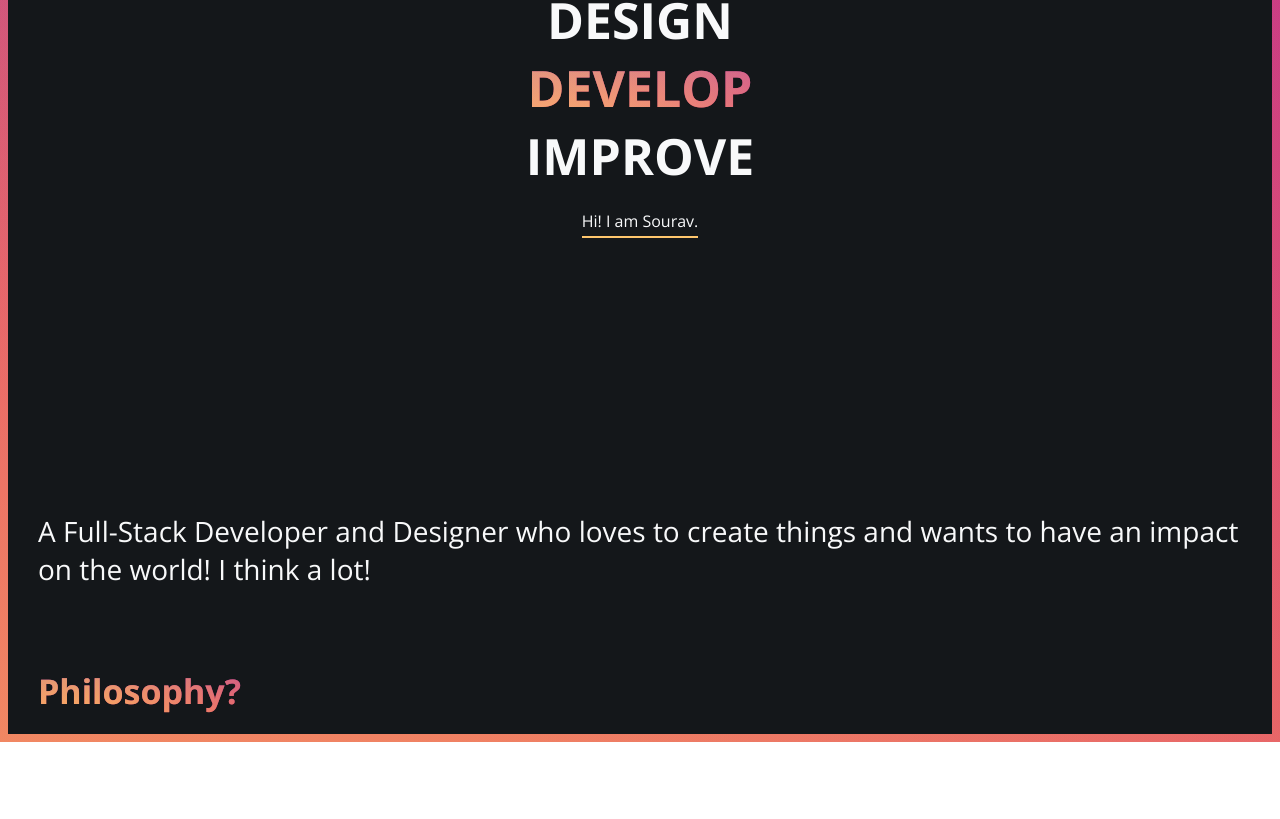
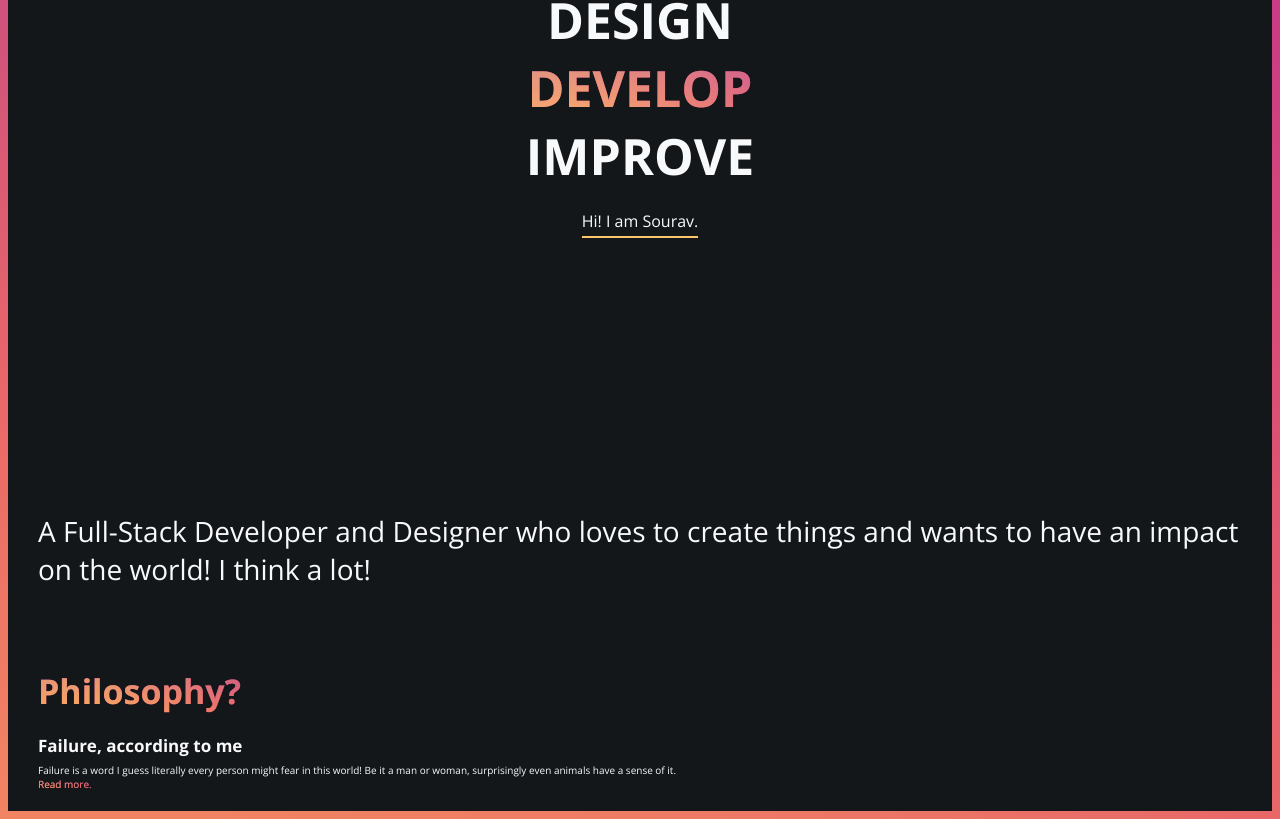
Before and after one commit to frostzt/frostzt, a Next.js app: page / in a window 1280 px wide. Shown: the part 296-1115 px from the top of the page. Before the commit the page ends 1038 px from the top, so only its background shows below. Built offline with nearby package versions, Linux system fonts and the light colour scheme.

Commit message:
Blog posts up and ready

```diff
--- a/Components/BlogStuff/BlogPost/BlogPost.module.scss
+++ b/Components/BlogStuff/BlogPost/BlogPost.module.scss
@@ -0,0 +1,14 @@
+.post {
+  padding-bottom: 2rem;
+  background-color: var(--background-color);
+
+  .title {
+    font-weight: 700;
+    font-size: 1.7rem;
+    margin-bottom: 0.6rem;
+  }
+
+  .description {
+    font-weight: 300;
+  }
+}
--- a/Components/BlogStuff/BlogPost/BlogPost.tsx
+++ b/Components/BlogStuff/BlogPost/BlogPost.tsx
@@ -1,7 +1,21 @@
+import Link from "next/link";
 import styles from "./BlogPost.module.scss";
 
-const BlogPost = () => {
-  return <div className={styles.post}></div>;
+interface Props {
+  title: string;
+  description: string;
+}
+
+const BlogPost: React.FC<Props> = ({ title, description }) => {
+  return (
+    <div className={styles.post}>
+      <h3 className={styles.title}>{title}</h3>
+      <p className={styles.description}>{description}</p>
+      <a className="make-special" href="https://frostzt.netlify.app/failure/">
+        Read more.
+      </a>
+    </div>
+  );
 };
 
 export default BlogPost;
--- a/Components/BlogStuff/BlogSnip/BlogSnip.tsx
+++ b/Components/BlogStuff/BlogSnip/BlogSnip.tsx
@@ -1,11 +1,17 @@
 import cx from "classnames";
 import styles from "./BlogSnip.module.scss";
+import BlogPost from "../BlogPost/BlogPost";
 
 const BlogSnip = () => {
   return (
     <div className={styles.container}>
       <h2 className={cx([styles.title, "heading-secondary", "make-special"])}>Philosophy?</h2>
-      <div className={styles.postsContainer}></div>
+      <div className={styles.postsContainer}>
+        <BlogPost
+          title="Failure, according to me"
+          description="Failure is a word I guess literally every person might fear in this world! Be it a man or woman, surprisingly even animals have a sense of it."
+        />
+      </div>
     </div>
   );
 };
```
